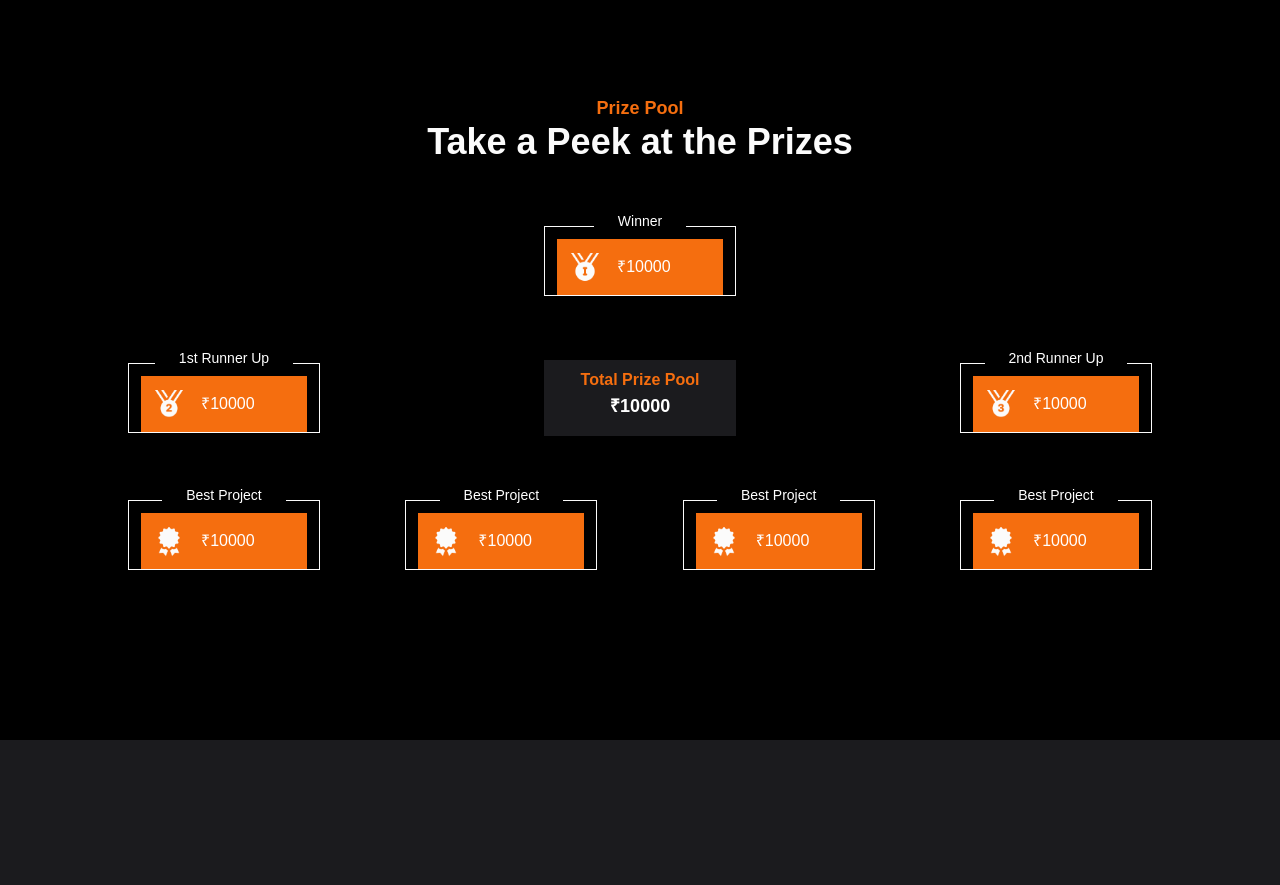
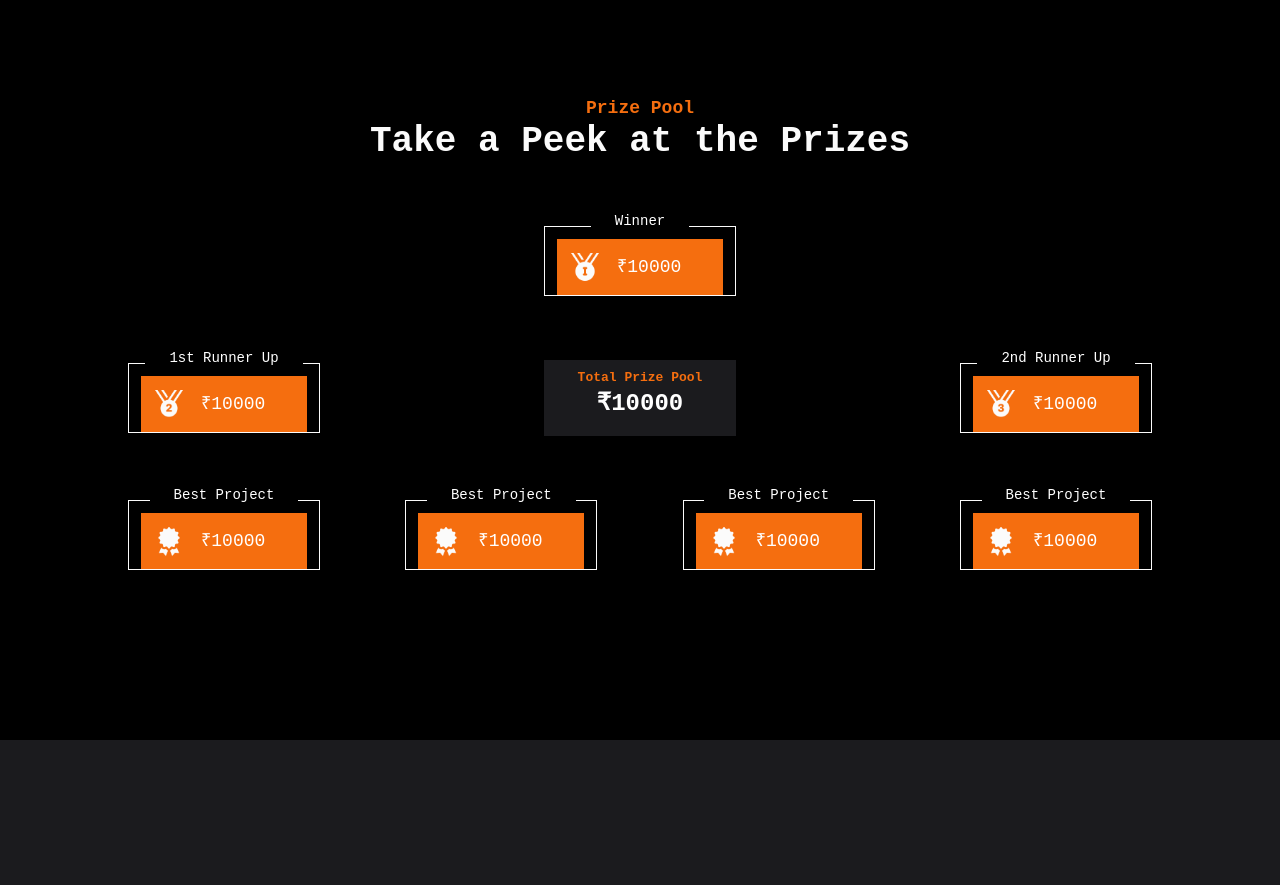
Before and after one commit to FidhaAhamed/hack24-client, a React (Vite) app: page / in a window 1280 px wide. Shown: the part 1720-2605 px from the top of the page. Built offline with nearby package versions, Linux system fonts and the light colour scheme.

Commit message:
final ui ux fixes

```diff
--- a/src/App.css
+++ b/src/App.css
@@ -3,3 +3,16 @@
         height: 140dvh;
     }
 }
+
+
+@media (max-width: 501px) {
+    .change{
+        height: 160dvh;
+    }
+}
+
+@media (max-width: 386px) {
+    .change{
+        height: 140dvh;
+    }
+}
--- a/src/components/PrizePool/Prize.tsx
+++ b/src/components/PrizePool/Prize.tsx
@@ -1,31 +1,32 @@
-import styled from 'styled-components'
+import styled from "styled-components";
 
 interface PrizeProps {
-  icon : string;
-  label : string;
-  amount : number;
+  icon: string;
+  label: string;
+  amount: number;
 }
 
 interface ContainerProps {
-    prizeProps : PrizeProps;
-  }
+  prizeProps: PrizeProps;
+}
 
 const Container = styled.div<ContainerProps>`
-.prize-label::before {
-    content: "${props => props.prizeProps.label}";
-}
-`
-const Prize = ({icon,label,amount}: PrizeProps) => {
-
+  .prize-label::before {
+    content: "${(props) => props.prizeProps.label}";
+  }
+`;
+const Prize = ({ icon, label, amount }: PrizeProps) => {
   return (
-    <Container prizeProps={{ icon, label, amount }} className='relative mb-16 border-[#FBFBFB] border-[1px] w-48 pt-3 px-3'>
-        <div className='prize-label flex justify-center items-center before:text-white before:text-sm before:font-normal before:absolute before:-top-4 before:px-6 before:bg-black'
-        />
-        <div className='flex items-center bg-[#F56E0F] p-3'>
-            <img src={icon} alt='winner-icon' className='w-8'/>
-            <p className='ml-4 text-white'>₹{amount}</p>
-        </div>
+    <Container
+      prizeProps={{ icon, label, amount }}
+      className="relative mb-16 border-[#FBFBFB] border-[1px] w-48 pt-3 px-3"
+    >
+      <div className="prize-label flex justify-center items-center before:text-white before:text-sm before:font-normal before:absolute before:-top-4 before:px-6 before:bg-black" />
+      <div className="flex items-center bg-[#F56E0F] p-3">
+        <img src={icon} alt="winner-icon" className="w-8" />
+        <p className="ml-4 text-lg text-white">₹{amount}</p>
+      </div>
     </Container>
-  )
-}
-export default Prize
+  );
+};
+export default Prize;
--- a/src/components/PrizePool/TotalPrize.tsx
+++ b/src/components/PrizePool/TotalPrize.tsx
@@ -1,14 +1,20 @@
 interface TotalPrizeProps {
-    amount : number;
-    className ?: string;
+  amount: number;
+  className?: string;
 }
 
-const TotalPrize = ({amount,className}: TotalPrizeProps) => {
+const TotalPrize = ({ amount, className }: TotalPrizeProps) => {
   return (
-    <div className={`mb-16 bg-[#1B1B1E] w-48 pt-2 pb-4 flex flex-col items-center justify-between ${className}`}>
-        <h1 className="text-[#F56E0F] text-center font-semibold mb-auto">Total Prize Pool</h1>
-        <p className="text-white text-lg font-bold text-center mt-auto">₹{amount}</p>
+    <div
+      className={`mb-16 bg-[#1B1B1E] w-48 pt-2 pb-4 flex flex-col items-center justify-between ${className}`}
+    >
+      <h1 className="text-[#F56E0F] text-center font-semibold mb-auto">
+        Total Prize Pool
+      </h1>
+      <p className="text-white text-2xl font-bold text-center mt-auto">
+        ₹{amount}
+      </p>
     </div>
-  )
-}
-export default TotalPrize
+  );
+};
+export default TotalPrize;
--- a/src/components/about.tsx
+++ b/src/components/about.tsx
@@ -27,7 +27,7 @@ export default function About() {
       <div className="z-10 absolute w-full h-fit  md:h-full flex flex-col md:grid md:grid-cols-2 p-8">
         <div className="col-span-1 w-full h-full pb-8 md:pb-0 flex flex-col place-content-center place-items-center lg:p-20">
           <Heading heading="About" subheading=".hack(); 2024" />
-          <div className="text-center flex flex-col gap-y-4 text-snow">
+          <div className="text-center text-base flex flex-col gap-y-4 text-snow">
             <p>
               Lorem ipsum dolor sit amet consectetur adipisicing elit. Nostrum
               pariatur, facere sequi culpa nulla magnam, nobis aliquam iste
--- a/src/components/faq/faq.tsx
+++ b/src/components/faq/faq.tsx
@@ -1,3 +1,4 @@
+import Heading from "../heading.js";
 import "./faq.css";
 import "./script.js";
 export default function Faq() {
@@ -7,12 +8,9 @@ export default function Faq() {
       className="md:h-dvh flex w-dvw flex-col place-content-center bg-gluon"
     >
       <div className="lg:p-4 py-12">
-        <div className="upper-heading">faq</div>
-        <div className="lower-heading">
-          <h2>Have some queries?</h2>
-        </div>
+        <Heading heading="Faq" subheading="Have some queries ?"></Heading>
         <div className="faq-body">
-          <div className="faq-questions">
+          <div className="faq-questions flex flex-col place-content-center">
             <div className="accordion-container">
               <details open>
                 <summary>
--- a/src/index.css
+++ b/src/index.css
@@ -12,6 +12,8 @@
 
   padding: 0;
   margin: 0;
+
+  font-family: monospace;
 }
 
 
```
